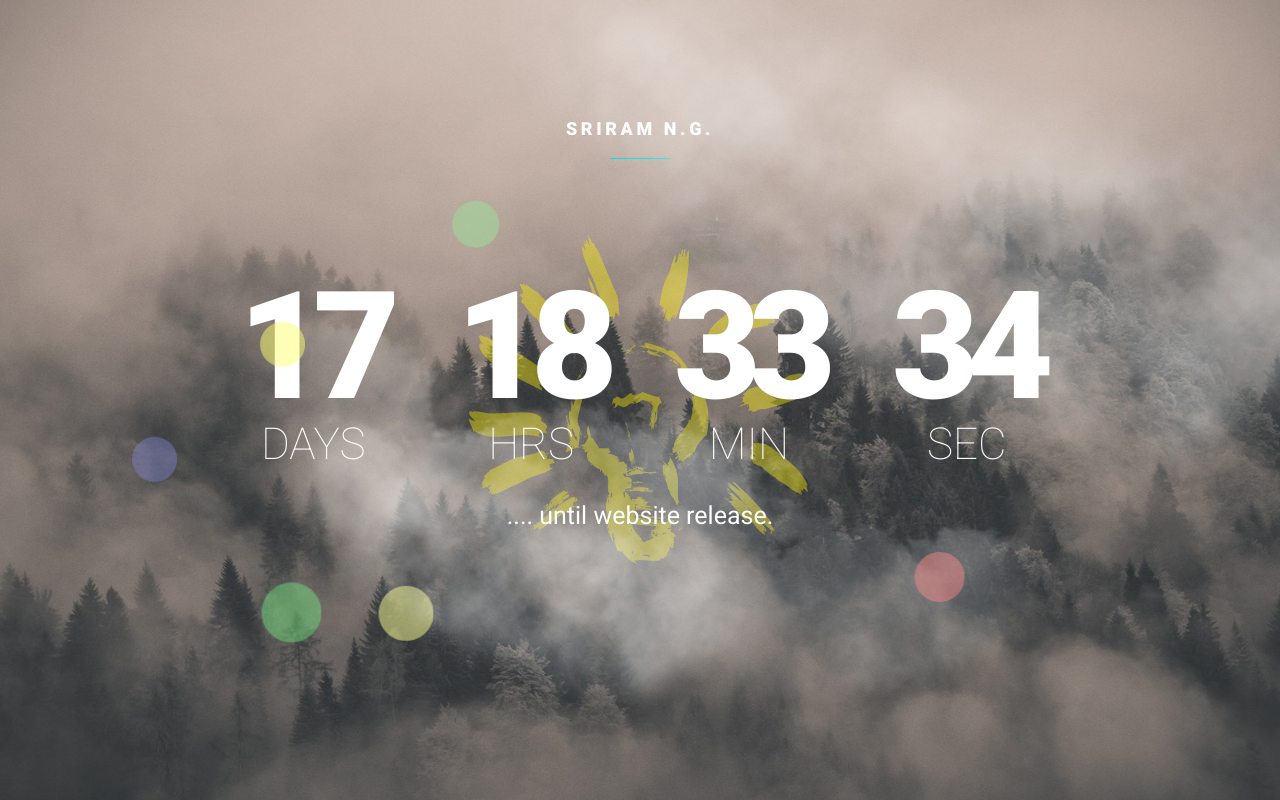
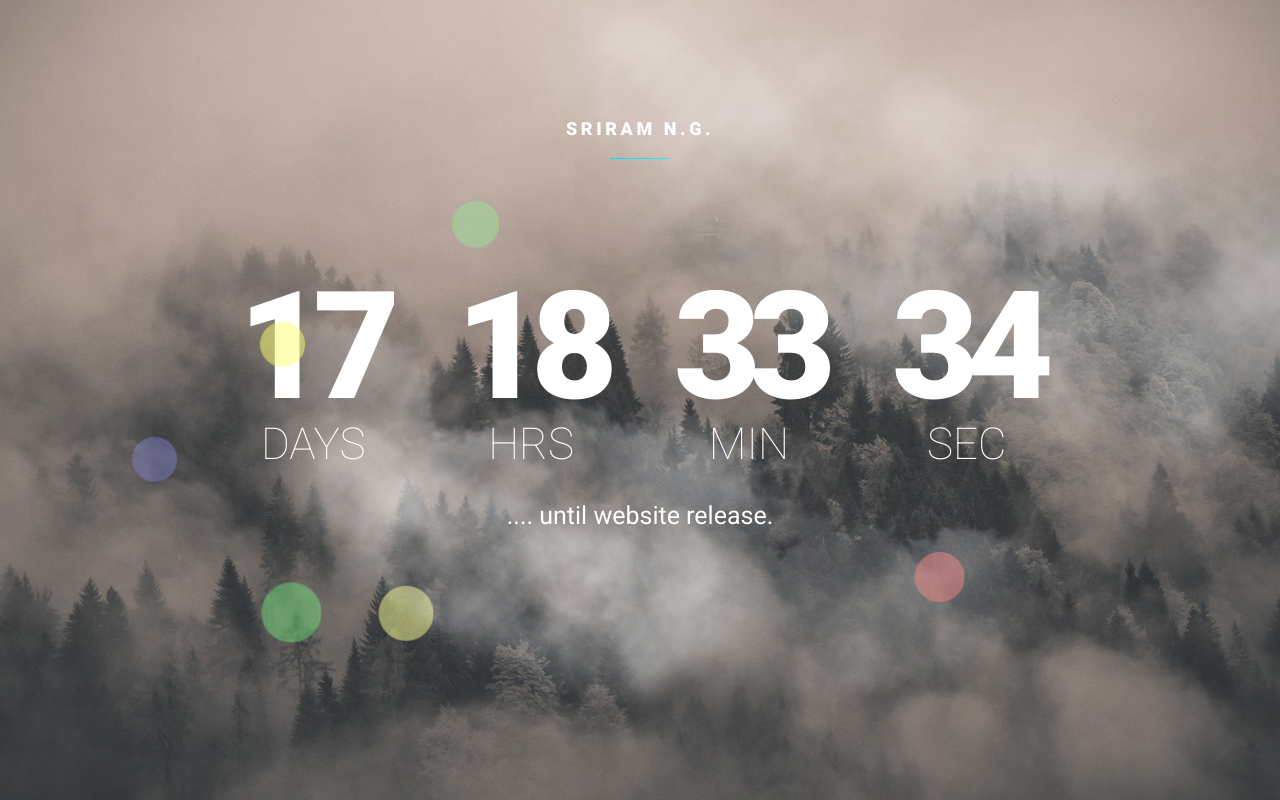
Before and after one commit to ramwebsite/website, a plain HTML site: page index.html in a window 1280 px wide. Drawn offline with Linux system fonts and the light colour scheme.

Commit message:
nosphere

```diff
--- a/index.html
+++ b/index.html
@@ -67,11 +67,7 @@
                     </div>
                 </li>
 
-                <li class="layer" data-depth="0.25">
-                    <div class="sphere">
-                        <img alt="sphere" src="images/sphere.png">
-                    </div>
-                </li>
+
 
                 <li class="layer" data-depth="0.30">
                     <div class="hero">
```
